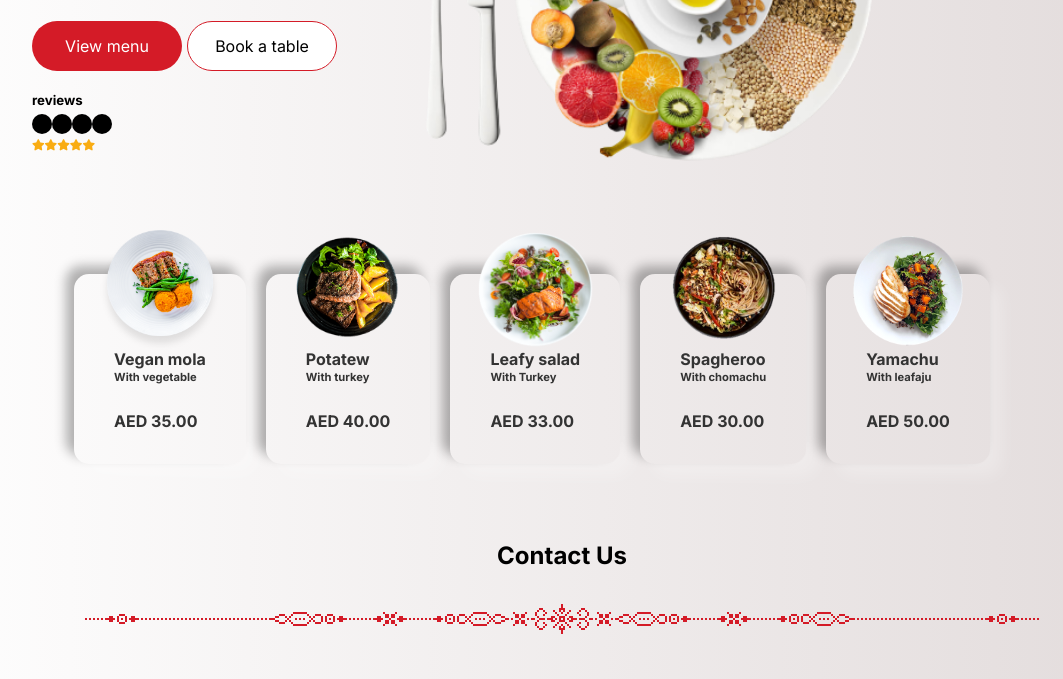
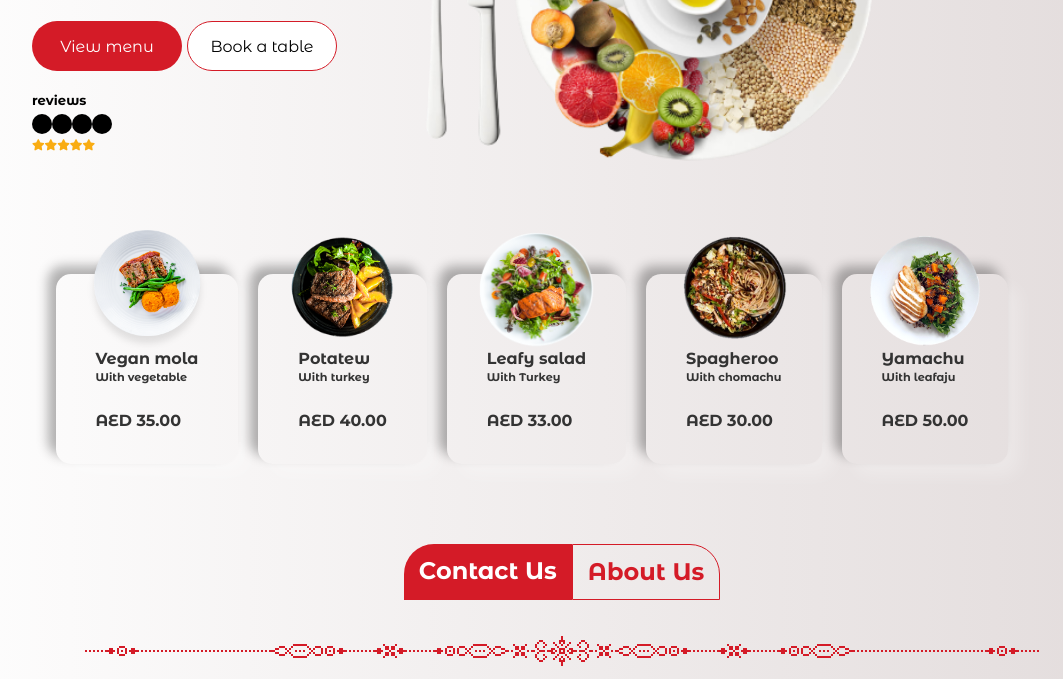
Before and after one commit to a-adeleye/restaurant-page, a website built with webpack: page dist/index.html in a window 1280 px wide. Shown: the part 336-1015 px from the top of the page, without its empty margins (108-1171 px from the left). Built offline with nearby package versions, Linux system fonts and the light colour scheme; a web font is replaced by a local one.

Commit message:
about us and contact us toggle added

```diff
--- a/src/contact-us.js
+++ b/src/contact-us.js
@@ -1,12 +1,31 @@
 export const createContactUs = () => {
-
-let content = document.querySelector('#content');
+  let content = document.querySelector("#content");
 
   let contactUs = document.createElement("section");
   contactUs.setAttribute("id", "contact-us");
 
-  let h2 = document.createElement("h2");
-  h2.textContent = "Contact Us";
+  let heading = document.createElement("div");
+  heading.className = "heading";
+
+  let contactUsTitle = document.createElement("h2");
+  contactUsTitle.className = "contact-us";
+  contactUsTitle.textContent = "Contact Us";
+
+  let aboutUsTitle = document.createElement("h2");
+  aboutUsTitle.className = "about-us";
+  aboutUsTitle.textContent = "About Us";
+
+  heading.appendChild(contactUsTitle);
+  heading.appendChild(aboutUsTitle);
+
+  let who = document.createElement("h3");
+  who.className = 'who';
+  who.textContent = 'Who We Are';
+
+  let aboutUsText = document.createElement("p");
+  aboutUsText.className = "aboutUsText";
+  aboutUsText.innerHTML =
+    "Lorem ipsum dolor sit amet, consectetur adipiscing elit, sed do eiusmod tempor incididunt ut labore et dolore magna aliqua. Malesuada pellentesque elit eget gravida cum sociis natoque.<br> Sed viverra tellus in hac habitasse platea dictumst. Vehicula ipsum a arcu cursus vitae. Tortor condimentum lacinia quis vel eros donec ac odio tempor. Ultrices neque ornare aenean euismod.";
 
   let separator = document.createElement("div");
   separator.className = "separator02";
@@ -37,10 +56,13 @@ let content = document.querySelector('#content');
     address.appendChild(icon);
   }
 
-  contactUs.appendChild(h2);
+  contactUs.appendChild(heading);
   contactUs.appendChild(separator);
   contactUs.appendChild(address);
+  contactUs.appendChild(who);
+  contactUs.appendChild(aboutUsText);
 
   content.appendChild(contactUs);
-  console.log('Contact us loaded');
+
+  console.log("Contact us loaded");
 };
--- a/src/index.js
+++ b/src/index.js
@@ -9,3 +9,29 @@ createHero();
 createMenu();
 createContactUs();
 createFooter();
+
+function toggleAbout() {
+    let address = document.querySelector(".address");
+    let aboutUs = document.querySelector(".aboutUsText");
+    let who = document.querySelector(".who");
+
+    address.style.display = "none";
+    aboutUs.style.display = "block";
+    who.style.display = "block";
+  }
+
+  function toggleContact() {
+    let address = document.querySelector(".address");
+    let aboutUs = document.querySelector(".aboutUsText");
+    let who = document.querySelector(".who");
+
+    address.style.display = "flex";
+    aboutUs.style.display = "none";
+    who.style.display = "none";
+
+  }
+
+  document.addEventListener('DOMContentLoaded', () => {
+    document.querySelector('.about-us').addEventListener('click',toggleAbout);
+    document.querySelector('.contact-us').addEventListener('click',toggleContact);
+  })
--- a/src/style.css
+++ b/src/style.css
@@ -1,11 +1,10 @@
-@import url("https://fonts.googleapis.com/css2?family=Inter:wght@300;400;700&family=Playfair+Display:wght@400;700&display=swap");
-
+@import url('https://fonts.googleapis.com/css2?family=Montez&family=Montserrat+Alternates:wght@300;400;700&family=Playfair+Display:wght@400;700&family=Poiret+One&family=Tangerine:wght@700&display=swap');
 *{
     font-family: var(--defaultFont);
 }
 
 :root {
-  --defaultFont: "Inter", sans-serif;
+  --defaultFont: 'Montserrat Alternates', sans-serif;
   --secondaryFont: "Playfair Display", serif ;
 }
 
@@ -42,6 +41,7 @@ nav {
 
 .logo {
   color: #487516;
+  font-family: 'Tangerine', cursive;
 }
 
 .red {
@@ -246,6 +246,10 @@ button {
   margin-bottom: 15px;
 }
 
+.heading{
+  display: flex;
+}
+
 #contact-us{
     padding: 50px;
     margin: 0 auto;
@@ -253,6 +257,27 @@ button {
     align-items: center;
     display: flex;
     flex-direction: column;
+}
+
+.contact-us{
+background: #d41b27;
+color: white;
+border-top-left-radius: 30px;
+}
+
+.about-us{
+  border: 1px solid #d41b27;
+  color: #d41b27;
+  border-top-right-radius: 30px;
+}
+
+.about-us, .contact-us{
+  padding: 15px;
+  cursor: pointer;
+}
+
+.contact-us:hover, .about-us:hover{
+  transform: translateY(-10%);
 }
 
 .address{
@@ -289,6 +314,17 @@ button {
     color: #00AAAD;
 }
 
+.who{
+  display: none;
+  font-family: 'Montez', cursive;
+  font-size: 3em;
+}
+.aboutUsText{
+  text-align: center;
+  line-height: 2;
+  display: none;
+}
+
 footer{
     color: white;
     background: linear-gradient(90deg, #d53369 0%, #daae51 100%);
```
Also changed, not shown: dist/main.js.
